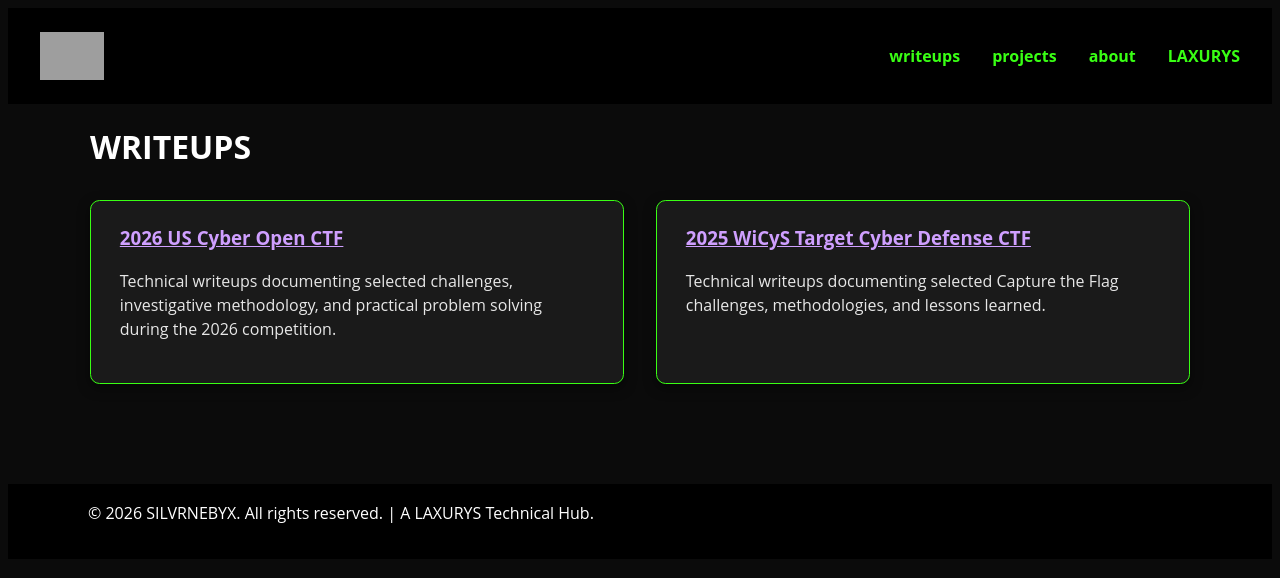
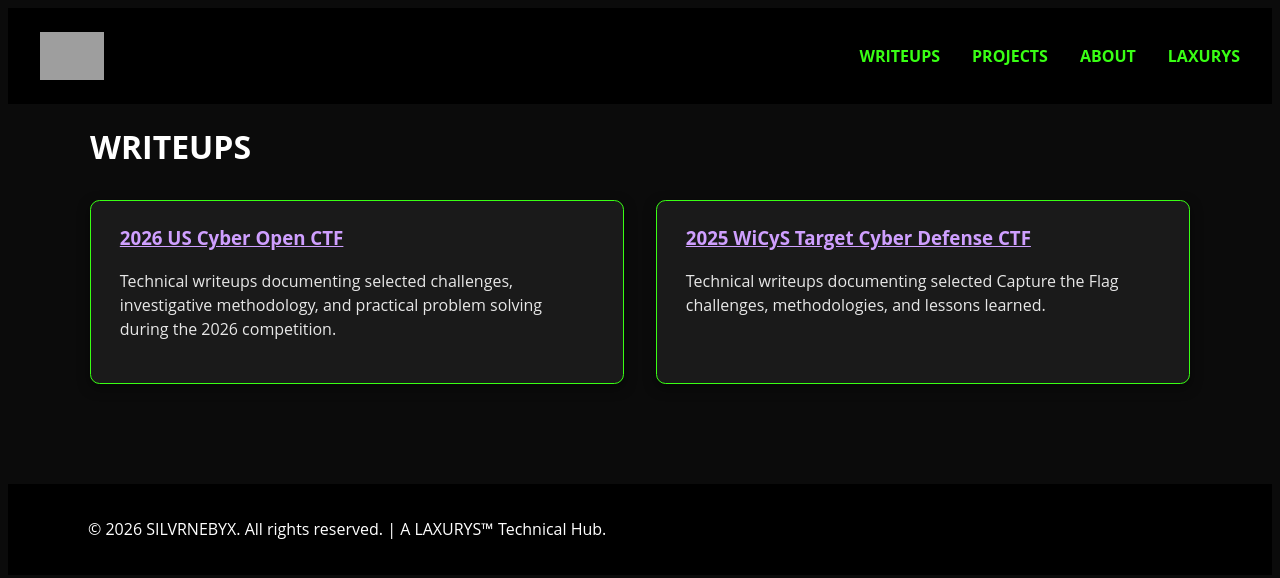
Before and after one commit to glsanclem/silvrnebyxlab, a Jekyll site: the page built from writeups.md, in a window 1280 px wide. Shown: the top 578 px of the page. Built offline with Jekyll 4.4.1, drawn with Linux system fonts in a browser that asks for light colours; grey boxes are pictures that could not be loaded.

Commit message:
Refactor navigation and footer in default layout

```diff
--- a/_layouts/default.html
+++ b/_layouts/default.html
@@ -5,30 +5,41 @@
   <title>{{ page.title }}</title>
   <link rel="stylesheet" href="{{ site.baseurl }}/assets/css/style.css">
 </head>
+
 <body>
 
-  <!-- Navigation Tabs (above header) -->
+  <!-- Navigation Tabs -->
+
   <nav class="site-nav">
+
     <a href="{{ site.baseurl }}/" class="brand-link">
       <img src="{{ site.baseurl }}/assets/images/logo-silvrnebyx.png" alt="SILVRNEBYX logo" class="nav-logo">
     </a>
 
     <div class="nav-links">
-    <a href="{{ site.baseurl }}/writeups" class="nav-link">writeups</a>
-    <a href="{{ site.baseurl }}/projects" class="nav-link">projects</a>
-    <a href="{{ site.baseurl }}/about" class="nav-link">about</a>
+      <a href="{{ site.baseurl }}/writeups" class="nav-link">WRITEUPS</a>
+      <a href="{{ site.baseurl }}/projects" class="nav-link">PROJECTS</a>
+      <a href="{{ site.baseurl }}/about" class="nav-link">ABOUT</a>
       <a href="https://www.laxurys.com" class="nav-link">LAXURYS</a>
     </div>
+
   </nav>
 
   <!-- Main Content -->
+
   <main class="main-content">
     {{ content }}
   </main>
 
   <!-- Footer -->
-  <footer>
-    <Copyright p>&copy; 2026 SILVRNEBYX. All rights reserved. | A LAXURYS Technical Hub. </p>
+
+  <footer class="site-footer">
+    <p>&copy; 2026 SILVRNEBYX. All rights reserved. | A LAXURYS™ Technical Hub.</p>
   </footer>
+
+  <!-- JavaScript -->
+
+  <script src="{{ site.baseurl }}/assets/js/typewriter.js"></script>
+
 </body>
 </html>
```
Lines whose indentation alone changed are shown as unchanged.
